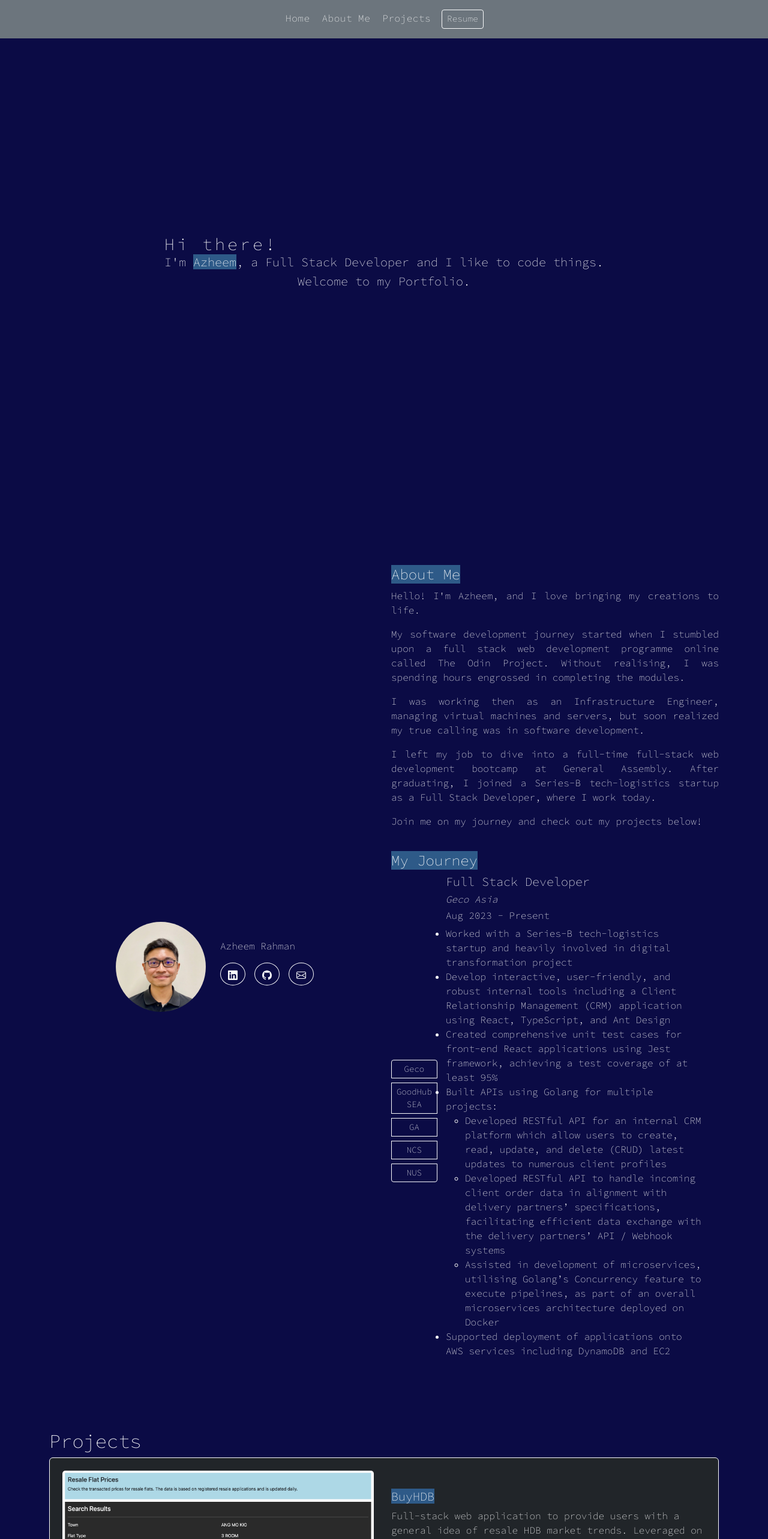
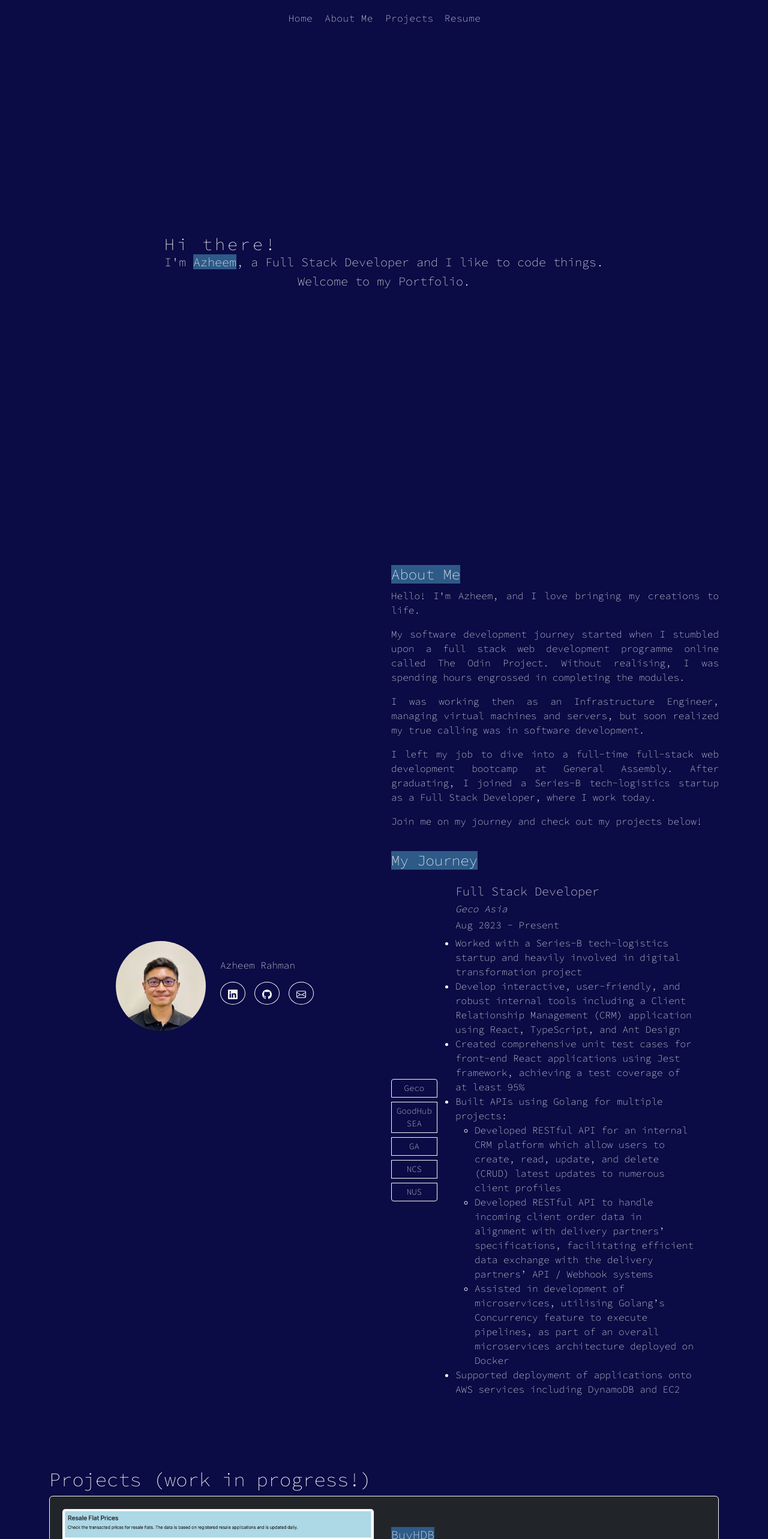
Before and after one commit to azheem-rahman/Portfolio, a React (Create React App) app: page / in a window 1280 px wide. Shown: the top 2566 px of the page at 60% size. Built offline with nearby package versions, Linux system fonts and the light colour scheme.

Commit message:
updated styling

```diff
--- a/src/components/AboutMe.js
+++ b/src/components/AboutMe.js
@@ -214,7 +214,10 @@ const AboutMe = () => {
                   </ButtonGroup>
                 </div>
                 <div className="col">
-                  <div className={visibleGeco ? "Geco" : "d-none"}>
+                  <div
+                    className={visibleGeco ? "Geco" : "d-none"}
+                    style={{ margin: "1rem" }}
+                  >
                     <h5>Full Stack Developer</h5>
                     <h6>
                       <i>Geco Asia</i>
@@ -264,7 +267,10 @@ const AboutMe = () => {
                       </li>
                     </ul>
                   </div>
-                  <div className={visibleGoodHub ? "GoodHub" : "d-none"}>
+                  <div
+                    className={visibleGoodHub ? "GoodHub" : "d-none"}
+                    style={{ margin: "1rem" }}
+                  >
                     <h5>Software Engineer (Volunteer)</h5>
                     <h6>
                       <i>GoodHub SEA</i>
@@ -297,7 +303,10 @@ const AboutMe = () => {
                       </li>
                     </ul>
                   </div>
-                  <div className={visibleGA ? "GA" : "d-none"}>
+                  <div
+                    className={visibleGA ? "GA" : "d-none"}
+                    style={{ margin: "1rem" }}
+                  >
                     <h5>Software Engineering Bootcamp Graduate</h5>
                     <h6>
                       <i>General Assembly</i>
@@ -314,7 +323,10 @@ const AboutMe = () => {
                       </li>
                     </ul>
                   </div>
-                  <div className={visibleNCS ? "NCS" : "d-none"}>
+                  <div
+                    className={visibleNCS ? "NCS" : "d-none"}
+                    style={{ margin: "1rem" }}
+                  >
                     <h5>Infrastructure Engineer</h5>
                     <h6>
                       <i>NCS Group</i>
@@ -332,7 +344,10 @@ const AboutMe = () => {
                       </li>
                     </ul>
                   </div>
-                  <div className={visibleNUS ? "NUS" : "d-none"}>
+                  <div
+                    className={visibleNUS ? "NUS" : "d-none"}
+                    style={{ margin: "1rem" }}
+                  >
                     <h5>Undergraduate Student</h5>
                     <h6>
                       <i>National University of Singapore</i>
--- a/src/components/NavBar.js
+++ b/src/components/NavBar.js
@@ -7,7 +7,7 @@ import styles from "./NavBar.module.css";
 const NavBar = () => {
   return (
     <div className="navbar">
-      <Navbar fixed="top" bg="secondary" variant="dark" expand="sm">
+      <Navbar fixed="top" variant="dark" expand="sm">
         <Container className="align-middle">
           <Navbar.Toggle aria-controls="basic-navbar-nav" />
           <Navbar.Collapse id="basic-navbar-nav">
@@ -33,14 +33,12 @@ const NavBar = () => {
               >
                 Projects
               </HashLink>
-              <Nav.Link href="https://drive.google.com/file/d/1OCmNJwYmBL99OXM_wobIMT-L7jkQvyE8/view?usp=sharing">
-                <Button
-                  className={styles.Button}
-                  variant="outline-light"
-                  size="sm"
-                >
-                  Resume
-                </Button>
+              <Nav.Link
+                href="https://drive.google.com/file/d/1OCmNJwYmBL99OXM_wobIMT-L7jkQvyE8/view?usp=sharing"
+                className={styles.HashLink}
+                style={{ textDecoration: "none" }}
+              >
+                Resume
               </Nav.Link>
             </Nav>
           </Navbar.Collapse>
--- a/src/components/Portfolio.js
+++ b/src/components/Portfolio.js
@@ -17,7 +17,7 @@ const Portfolio = () => {
   return (
     <div id="portfolio">
       <div className="container" style={{ paddingTop: "10vh" }}>
-        <h2>Projects</h2>
+        <h2>Projects (work in progress!)</h2>
         <div className="row">
           <div className="col">
             {/* BuyHDB Card */}
```
